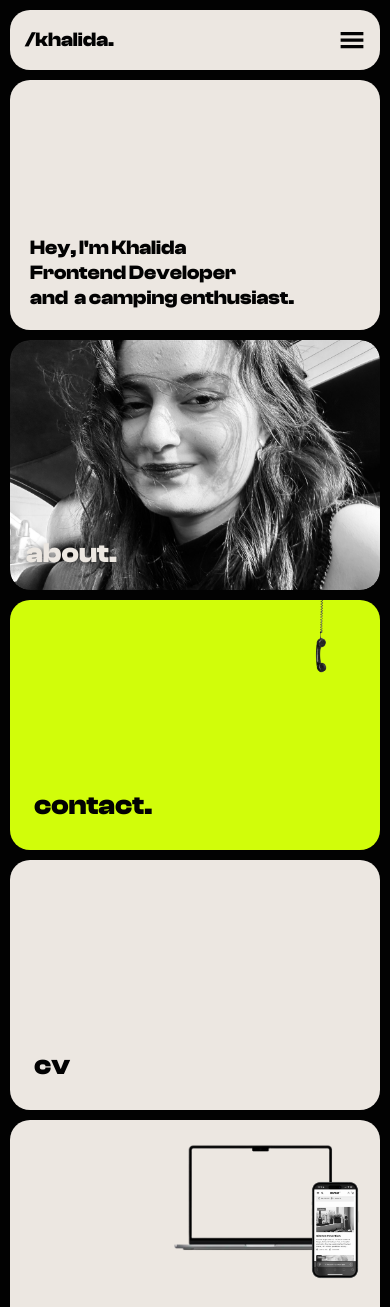
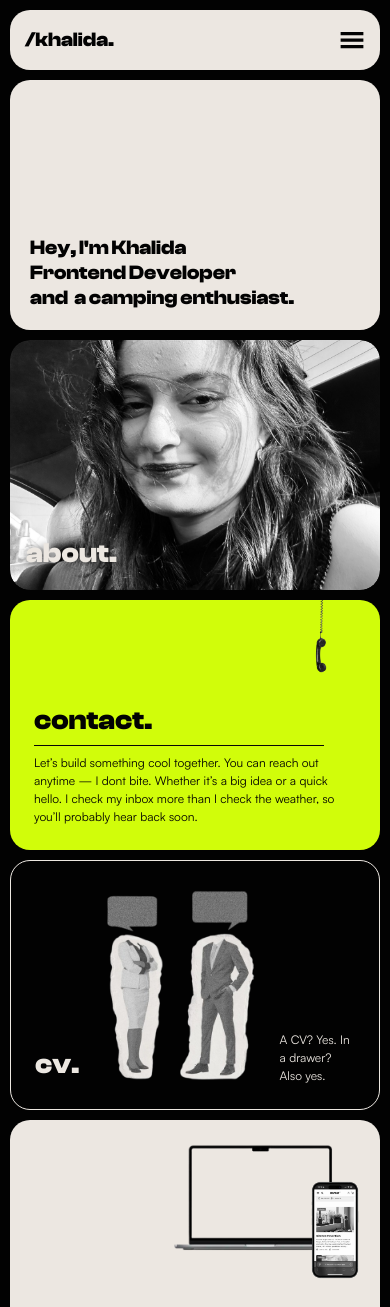
Before and after one commit to KhalidaAkhverdiyeva/portfolio, a Next.js app: page / in a window 390 px wide. Shown: the top 1307 px of the page. Built offline with nearby package versions, Linux system fonts and the light colour scheme; grey boxes are pictures that could not be loaded.

Commit message:
style: update for mobile page section

```diff
--- a/src/app/page.tsx
+++ b/src/app/page.tsx
@@ -64,22 +64,47 @@ export default async function Home() {
           <div className="flex flex-col md:flex-row gap-[10px] md:gap-[20px] flex-[1]">
             <Link
               href="/cvfinder"
-              className="bg-[#ece7e1] flex items-end order-2 md:order-1 h-[250px] md:h-auto text-[#020202] text-[28px] md:text-[46px] w-full md:w-[50%] rounded-[20px] p-6 md:p-[20px] font-['ClashDisplay-Bold'] cursor-pointer"
+              className=" border-solid border-[1px] border-[#ece7e1] md:border-none md:bg-[#ece7e1] text-[#ece7e1] md:text-[#020202]  flex items-end order-2 md:order-1 h-auto  text-[28px] md:text-[46px] w-full md:w-[50%] rounded-[20px] p-6 md:p-[20px] font-['ClashDisplay-Bold'] cursor-pointer"
             >
-              cv
+              cv.
+              <Image
+                src="/image/chat.png"
+                alt="me"
+                width={200}
+                height={200}
+                className=" rounded-[20px]"
+              />
+
+              <span className=" font-['Satoshi-Regular'] text-[#ece7e1] md:text-[#020202] text-[12px] md:hidden">A CV? Yes. In a drawer? Also yes.</span>
             </Link>
             <Link
               href="/contact"
-              className="bg-[#D1FD0A] flex items-end order-1 md:order-2 h-[250px] md:h-auto text-[#020202] text-[28px] md:text-[46px] w-full md:w-[50%] rounded-[20px] p-6 md:p-[20px] font-['ClashDisplay-Bold'] relative cursor-pointer"
+              className="bg-[#D1FD0A] flex flex-col justify-end items-start order-1 md:order-2 h-[250px] md:h-auto text-[#020202] w-full md:w-[50%] rounded-[20px] p-6 md:p-[20px] font-['ClashDisplay-Bold'] relative cursor-pointer"
             >
+
+
+              {/* Contact title */}
+              <h2 className="text-[28px] md:text-[46px] mb-1 z-10">contact.</h2>
+
+              {/* Divider line */}
+              <div className="w-[90%] h-[1px] font-['Satoshi-Regular'] md:hidden bg-[#060606] mb-2 z-10" />
+
+              {/* Mobile-only description */}
+              <span className="font-['Satoshi-Regular'] text-[12px] md:hidden z-10">
+                Let’s build something cool together. You can reach out anytime —
+                I dont bite. Whether it’s a big idea or a quick hello. I check
+                my inbox more than I check the weather, so you’ll probably hear
+                back soon.
+              </span>
+
+              {/* Background image */}
               <Image
                 src="/image/contact.png"
                 alt=""
                 width={60}
                 height={200}
-                className="absolute top-0 right-[30px] z-[50]  md:block"
+                className="absolute top-0 right-[30px] z-[0] md:block"
               />
-              contact.
             </Link>
           </div>
         </div>
```
Also changed, not shown: public/image/chat.png (added).
